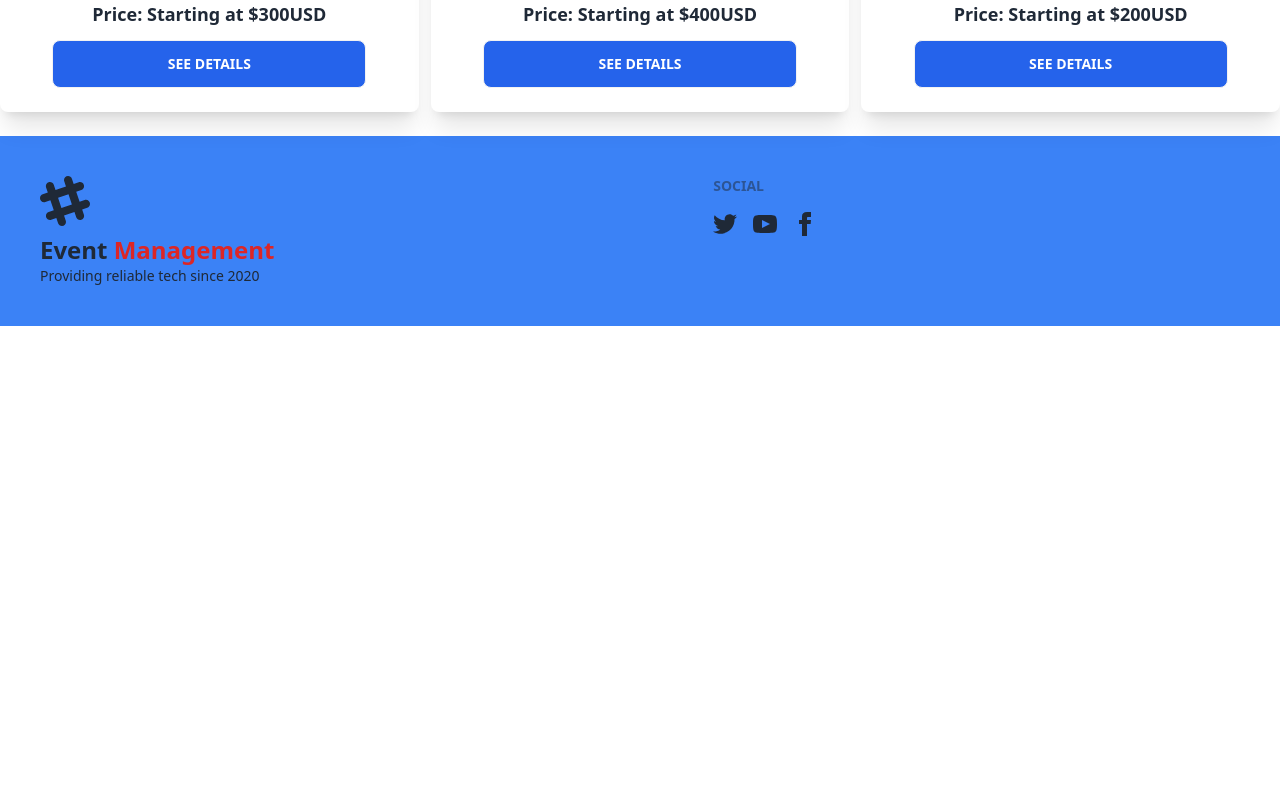
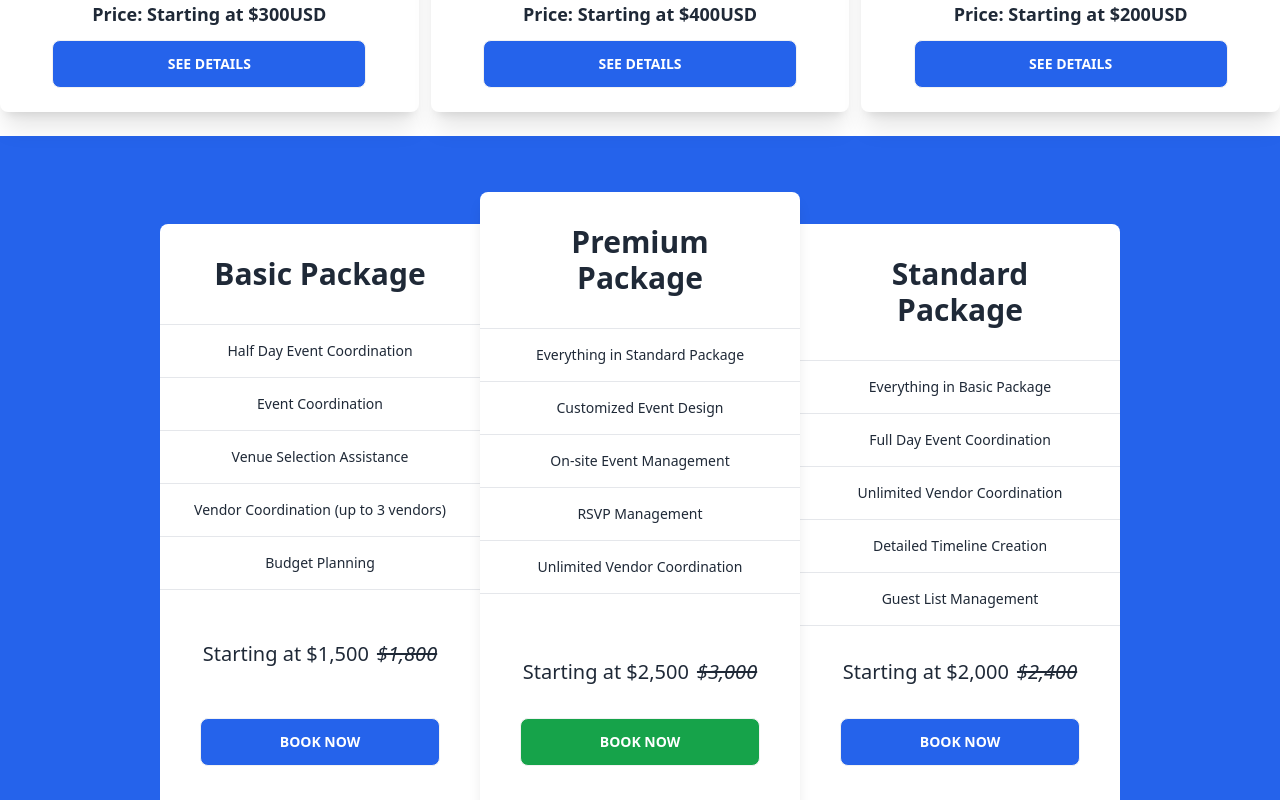
Before and after one commit to rokonroni/event-management, a React (Vite) app: page / in a window 1280 px wide. Shown: the part 1800-2600 px from the top of the page. Before the commit the page ends 2126 px from the top, so only its background shows below. Built offline with nearby package versions, Linux system fonts and the light colour scheme; no server answers.

Commit message:
Price table section done with service details page

```diff
--- a/src/Pages/Home/Home.jsx
+++ b/src/Pages/Home/Home.jsx
@@ -3,6 +3,7 @@ import { useLoaderData } from "react-router-dom";
 import Banner from "../../layout/Banner/Banner";
 import NavBar from "../../layout/Navbar/Navbar";
 import Services from "../../layout/Services/Services";
+import PriceTable from "../../layout/PriceTable/PriceTable";
 
 const Home = () => {
  const data = useLoaderData()
@@ -11,6 +12,7 @@ const Home = () => {
       <NavBar></NavBar>
       <Banner></Banner>
       <Services data={data}></Services>
+      <PriceTable></PriceTable>
     </div>
   );
 };
--- a/src/Pages/Login/Login.jsx
+++ b/src/Pages/Login/Login.jsx
@@ -27,7 +27,7 @@ const Login = () => {
   return (
     <>
       <Navbar></Navbar>
-      <div className="relative flex flex-col justify-center min-h-screen overflow-hidden">
+      <div className="relative  pt-20 flex flex-col justify-center min-h-screen overflow-hidden">
         <div className="w-full p-6 m-auto bg-white rounded-md shadow-xl lg:max-w-xl">
           <h1 className="text-3xl font-semibold text-center text-red-500 uppercase">
             Log in
--- a/src/Pages/Register/Register.jsx
+++ b/src/Pages/Register/Register.jsx
@@ -1,3 +1,4 @@
+/* eslint-disable no-useless-escape */
 import { Link } from "react-router-dom";
 import Navbar from "../../layout/Navbar/Navbar";
 import { useContext } from "react";
@@ -5,7 +6,7 @@ import { AuthContext } from "../../Providers/AuthProvider";
 import Swal from "sweetalert2";
 
 const Register = () => {
-  const { signUp, googleLogin, user } = useContext(AuthContext);
+  const { signUp, googleLogin } = useContext(AuthContext);
 
   const handleSocialLogin = (media) => {
     media()
@@ -52,7 +53,7 @@ const Register = () => {
   return (
     <>
       <Navbar></Navbar>
-      <div className="relative flex flex-col justify-center min-h-screen overflow-hidden">
+      <div className="relative pt-20 flex flex-col justify-center min-h-screen overflow-hidden">
         <div className="w-full p-6 m-auto bg-white rounded-md shadow-xl lg:max-w-xl">
           <h1 className="text-3xl font-semibold text-center text-red-500 uppercase">
             Register
--- /dev/null
+++ b/src/Pages/ServiceDetails/ServiceDetails.jsx
@@ -0,0 +1,34 @@
+
+import { useEffect, useState } from "react";
+import { useLoaderData, useParams } from "react-router-dom";
+import Navbar from "../../layout/Navbar/Navbar";
+
+
+const ServiceDetails = () => {
+  const [service, setService] = useState({});
+  const { id } = useParams();
+  console.log(id);
+  const idInt = parseInt(id);
+  const data = useLoaderData();
+  useEffect(() => {
+    const findService = data?.find(service => service.id === idInt);
+  setService(findService)
+  }, [idInt, data]);
+  return (
+    <>
+    <Navbar></Navbar>
+      <div className="pt-20 ">
+        <img className="w-full h-[70vh]" src={service.image} />
+      </div>
+      <div className="container mx-auto">
+        <h2 className="text-4xl font-bold mt-5">{service.name}</h2>
+        <div className="text-gray-800 text-lg font-bold">
+        <p>{service.price}</p>
+          </div>
+        <p className="text-lg mt-3 font-normal">{service.fullDescription}</p>
+      </div>
+    </>
+  );
+};
+
+export default ServiceDetails;
--- /dev/null
+++ b/src/Router/PrivateRoute.jsx
@@ -0,0 +1,33 @@
+import { useContext } from "react";
+import { Navigate, useLocation } from "react-router-dom";
+import { AuthContext } from "../Providers/AuthProvider";
+import PropTypes from 'prop-types';
+import Navbar from "../layout/Navbar/Navbar";
+
+const PrivateRoute = ({ children }) => {
+    const {user, loading} = useContext(AuthContext)
+    const location = useLocation();
+    console.log(location.pathname);
+
+    if (loading) {
+        return (
+            <>
+            <Navbar>
+            </Navbar>
+            <div className=" text-center h-[60vh] ">
+                <div className="mt-48 loading loading-infinity loading-lg"></div>
+            </div>
+            </>
+        )
+    }
+
+    if (user) {
+        return children;
+    }
+
+    return <Navigate state={location.pathname} to="/login"></Navigate>;
+};
+PrivateRoute.propTypes = {
+  children: PropTypes.node,
+}
+export default PrivateRoute;
--- a/src/Router/Router.jsx
+++ b/src/Router/Router.jsx
@@ -5,6 +5,8 @@ import Home from "../Pages/Home/Home";
 import Contact from "../Pages/Contact/Contact";
 import Login from "../Pages/Login/Login";
 import Register from "../Pages/Register/Register";
+import ServiceDetails from "../Pages/ServiceDetails/ServiceDetails";
+import PrivateRoute from "./PrivateRoute";
 
 
 const router = createBrowserRouter([
@@ -30,6 +32,13 @@ const router = createBrowserRouter([
         path : "/register",
         element: <Register></Register>
       },
+      {
+        path: "/serviceDetails/:id",
+        element: <PrivateRoute>
+                    <ServiceDetails></ServiceDetails>
+                 </PrivateRoute>,
+        loader: () => fetch("/data.json"),
+      },
 
     ],
   },
--- a/src/layout/Navbar/Navbar.jsx
+++ b/src/layout/Navbar/Navbar.jsx
@@ -30,7 +30,7 @@ const Navbar = () => {
 
   return (
        <div className="container mx-auto">
-          <div className="fixed z-10 text-white bg-transparent container mx-auto">
+          <div className="fixed z-10 text-blue-600 bg-transparent container mx-auto">
       <div className="navbar mx-auto">
         <div className="navbar-start">
           <div className="dropdown">
@@ -74,14 +74,14 @@ const Navbar = () => {
                             <p>{user.displayName}</p>
                             <button
                             onClick={logOut}
-                            className="btn btn-sm bg-transparent text-white border-white hover:bg-transparent hover:text-red-600 hover:font-bold hover:border-red-600 ">Log out</button>
+                            className="btn btn-sm bg-transparent text-blue-600 border-blue-600 hover:bg-transparent hover:text-red-600 hover:font-bold hover:border-red-600 ">Log out</button>
                             <div className="w-10 h-10 rounded-full border overflow-hidden">
                                     <img src={user?.photoURL ? user?.photoURL : defultURL} />
                               </div>
                         </div>
                             :
                             <Link to='/login'>
-                                <button className="btn btn-sm  btn-ghost">Login</button>
+                                <button className="btn btn-sm bg-transparent text-blue-600 border-blue-600 hover:bg-transparent hover:text-red-600 hover:font-bold hover:border-red-600 ">Login</button>
                             </Link>
                     }
                 </div>
--- /dev/null
+++ b/src/layout/PriceTable/PriceTable.jsx
@@ -0,0 +1,104 @@
+import { Link } from "react-router-dom";
+
+const PriceTable = () => {
+  return (
+    <div className="bg-blue-600 py-10">
+      <div className="w-full bg-blue pt-8">
+        <div className="flex flex-col sm:flex-row justify-center mb-6 sm:mb-0">
+          <div className="flex-1 lg:flex-initial lg:w-1/4 rounded-t-lg rounded-tr-none rounded-bl-lg bg-white mt-4 flex flex-col">
+            <div className="p-8 text-3xl font-bold text-center">Basic Package</div>
+            <div className="border-0 border-grey-light border-t border-solid text-sm">
+              <div className="text-center border-0 border-grey-light border-b border-solid py-4">
+                Half Day Event Coordination
+              </div>
+              <div className="text-center border-0 border-grey-light border-b border-solid py-4">
+                Event Coordination
+              </div>
+              <div className="text-center border-0 border-grey-light border-b border-solid py-4">
+                Venue Selection Assistance
+              </div>
+              <div className="text-center border-0 border-grey-light border-b border-solid py-4">
+                Vendor Coordination (up to 3 vendors)
+              </div>
+              <div className="text-center border-0 border-grey-light border-b border-solid py-4">
+                Budget Planning
+              </div>
+            </div>
+            <div className="w-full text-center px-8 pt-8 text-xl mt-auto">
+             Starting at $1,500
+              <span className="ml-2 text-grey-light italic line-through">$1,800</span>
+            </div>
+            <div className="text-center pt-8 mb-8 mt-auto">
+              <button className="btn w-3/4 mb-6 bg-blue-600 hover:bg-blue-900 p-2 font-semibold rounded-lg text-white">
+                <Link to="/register">Book Now</Link>
+              </button>
+            </div>
+          </div>
+          <div className="flex-1 lg:flex-initial lg:w-1/4 rounded-t-lg bg-white mt-4 sm:-mt-4 shadow-lg z-30 flex flex-col">
+            <div className="w-full p-8 text-3xl font-bold text-center">
+              Premium Package
+            </div>
+            <div className="w-full border-0 border-grey-light border-t border-solid text-sm">
+              <div className="text-center border-0 border-grey-light border-b border-solid py-4">
+                Everything in Standard Package
+              </div>
+              <div className="text-center border-0 border-grey-light border-b border-solid py-4">
+                Customized Event Design
+              </div>
+              <div className="text-center border-0 border-grey-light border-b border-solid py-4">
+                On-site Event Management
+              </div>
+              <div className="text-center border-0 border-grey-light border-b border-solid py-4">
+                RSVP Management
+              </div>
+              <div className="text-center border-0 border-grey-light border-b border-solid py-4">
+                Unlimited Vendor Coordination
+              </div>
+            </div>
+            <div className="w-full text-center px-8 pt-8 text-xl mt-auto">
+              Starting at $2,500
+              <span className="ml-2 text-grey-light italic line-through">$3,000</span>
+            </div>
+
+            <div className="w-full text-center mb-8 mt-auto">
+              <button className="btn w-3/4 mb-6 bg-green-600 hover:bg-green-900 p-2 font-semibold rounded-lg text-white">
+                <Link to="/register">Book Now</Link>
+              </button>
+            </div>
+          </div>
+          <div className="flex-1 lg:flex-initial lg:w-1/4 rounded-t-lg rounded-tl-none rounded-br-lg bg-white mt-4 flex flex-col">
+            <div className="p-8 text-3xl font-bold text-center">Standard Package</div>
+            <div className="border-0 border-grey-light border-t border-solid text-sm">
+              <div className="text-center border-0 border-grey-light border-b border-solid py-4">
+                Everything in Basic Package
+              </div>
+              <div className="text-center border-0 border-grey-light border-b border-solid py-4">
+                Full Day Event Coordination
+              </div>
+              <div className="text-center border-0 border-grey-light border-b border-solid py-4">
+                Unlimited Vendor Coordination
+              </div>
+              <div className="text-center border-0 border-grey-light border-b border-solid py-4">
+                Detailed Timeline Creation
+              </div>
+              <div className="text-center border-0 border-grey-light border-b border-solid py-4">
+                Guest List Management
+              </div>
+            </div>
+            <div className="w-full text-center px-8 pt-8 text-xl mt-auto">
+             Starting at $2,000
+              <span className="ml-2 text-grey-light italic line-through">$2,400</span>
+            </div>
+            <div className="text-center pt-8 mb-8 mt-auto">
+              <button className="btn w-3/4 mb-6 bg-blue-600 hover:bg-blue-900 p-2 font-semibold rounded-lg text-white">
+                <Link to="/register">Book Now</Link>
+              </button>
+            </div>
+          </div>
+        </div>
+      </div>
+    </div>
+  );
+};
+
+export default PriceTable;
--- a/src/layout/Service/Service.jsx
+++ b/src/layout/Service/Service.jsx
@@ -1,5 +1,5 @@
-
 import PropTypes from 'prop-types';
+import { Link } from 'react-router-dom';
 
 const Service = ({service}) => {
   const { id, name, image, price , shortDescription } = service;
@@ -23,12 +23,15 @@ const Service = ({service}) => {
                <p>Price: {price}USD</p>
           </div>
         <div className="card-actions">
-          <button
-            onClick={() => handleSelect(card)}
-            className="btn w-3/4 mx-auto mb-6 bg-blue-600 hover:bg-blue-900 p-2 font-semibold rounded-lg text-white"
+           <Link className='w-full text-center' to={`/serviceDetails/${id}`}>
+             <button
+            className="btn w-3/4 mb-6 bg-blue-600 hover:bg-blue-900 p-2 font-semibold rounded-lg text-white"
           >
             See Details
           </button>
+
+           </Link>
+
         </div>
       </div>
       </div>
--- a/src/layout/Services/Services.jsx
+++ b/src/layout/Services/Services.jsx
@@ -6,7 +6,7 @@ const Services = ({data}) => {
     return (
         <div className="my-6 container mx-auto">
             <h1 className="text-5xl text-center font-bold">Our Services</h1>
-            <p className="text-center">Our Services: Transforming Occasions into Unforgettable Experiences</p>
+            <p className="text-center">Transforming Occasions into Unforgettable Experiences</p>
             <div className="grid grid-cols-1 md:grid-cols-2 mt-6 lg:grid-cols-3 gap-3">
         {data.map((service) => (
           <Service service={service} key={service.id}></Service>
```
Also changed, not shown: src/Providers/AuthProvider.jsx (+7 -0 lines), src/layout/Banner/Banner.jsx (+4 -4 lines).
